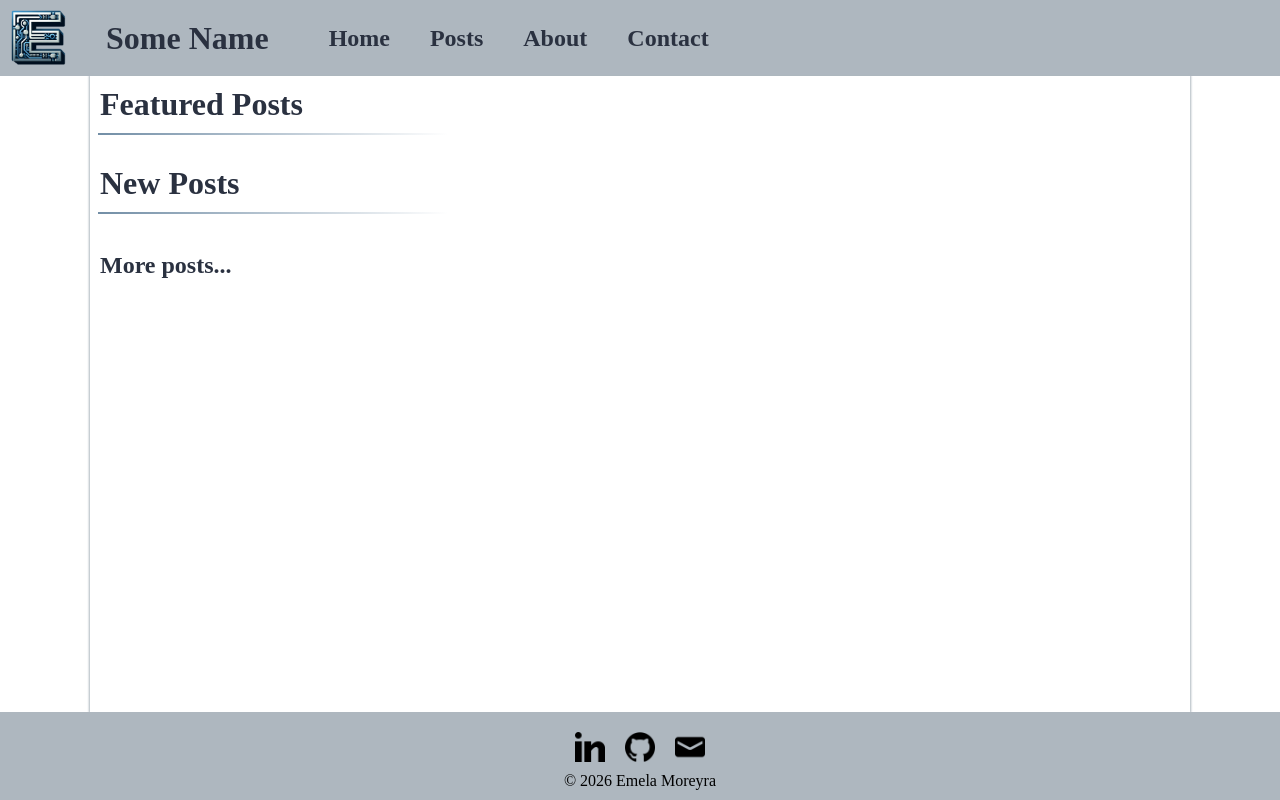
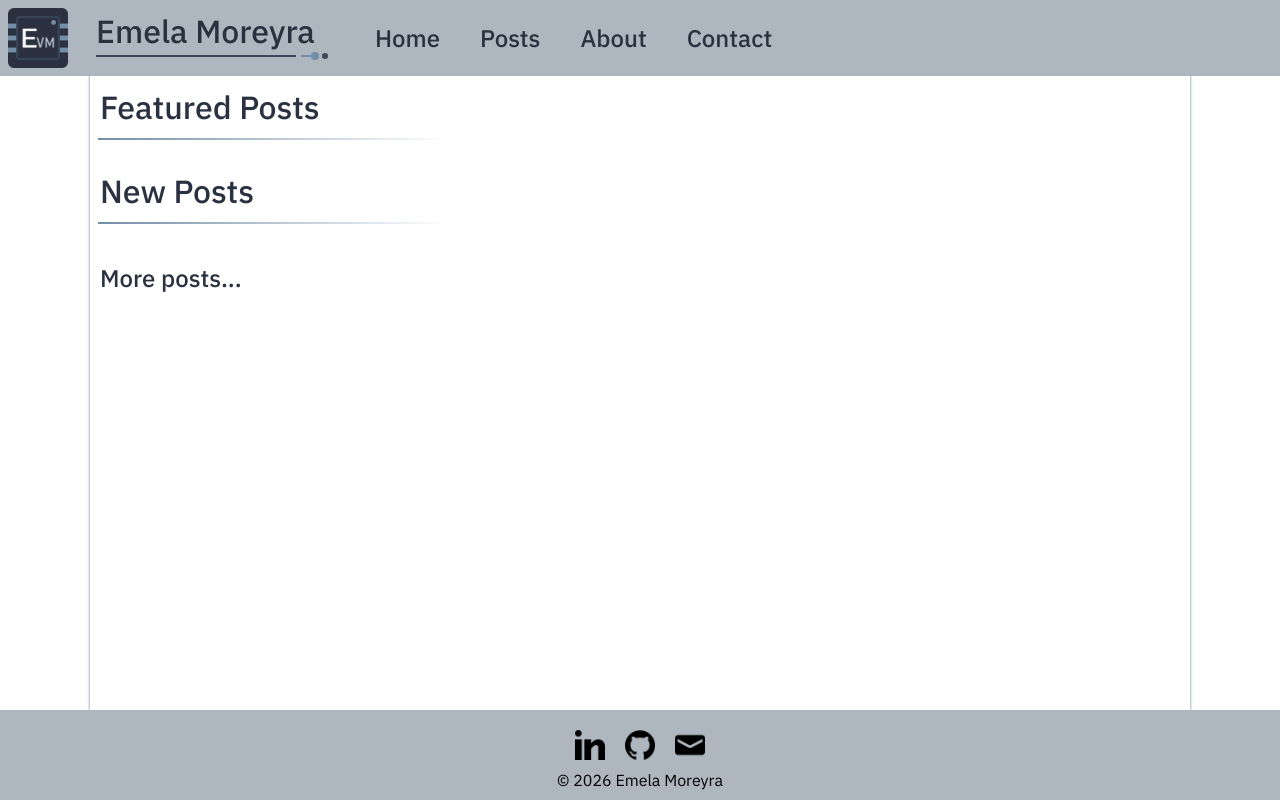
Before and after one commit to SuicideBunny8/Personal-Site, a Django app: page / in a window 1280 px wide. Run offline with Django 5.2, Linux system fonts and the light colour scheme; data that the repository does not hold is empty; some libraries are stand-ins or nearby versions.

Commit message:
updated logo and icons. added more styles. fixed some bugs

```diff
--- a/personalsite/blog/sitemaps.py
+++ b/personalsite/blog/sitemaps.py
@@ -10,4 +10,4 @@ class PostSitemap(Sitemap):
         return Post.objects.filter(Q(status=PostStatus.PUBLISHED) | Q(status=PostStatus.FEATURED))
 
     def lastmod(self, post):
-        return post.pub_date
+        return post.updated_at
--- a/personalsite/personalsite/settings.py
+++ b/personalsite/personalsite/settings.py
@@ -17,7 +17,7 @@ from .log_filters import ManageSQLFilter
 
 # Build paths inside the project like this: BASE_DIR / 'subdir'.
 BASE_DIR = Path(__file__).resolve().parent.parent
-DOMAIN_NAME = 'sudo.com' # TODO
+DOMAIN_NAME = 'emelavm.com'
 
 # Quick-start development settings - unsuitable for production
 # See https://docs.djangoproject.com/en/5.1/howto/deployment/checklist/
@@ -32,7 +32,7 @@ SECRET_KEY = os.environ['DJANGO_SECRET_KEY']
 # add to activate script `export DJANGO_DEBUG=True`
 DEBUG = os.environ.get('DJANGO_DEBUG', 'False') == 'True'
 
-ALLOWED_HOSTS = ['127.0.0.1', DOMAIN_NAME]
+ALLOWED_HOSTS = ['127.0.0.1', DOMAIN_NAME, '192.168.1.194']
 
 INTERNAL_IPS = ['127.0.0.1']
 
@@ -173,7 +173,7 @@ DATABASES = {
 ##### S3 Storage #####
 STORAGES = {
     "default": {
-        "BACKEND": 'storages.backends.s3boto3.S3Boto3Storage'
+        "BACKEND": 'personalsite.storage.GarageMediaStorage'
     },
     "staticfiles": {
         "BACKEND": 'django.contrib.staticfiles.storage.StaticFilesStorage'
--- a/personalsite/static/style.css
+++ b/personalsite/static/style.css
@@ -1,4 +1,6 @@
 /* https://www.w3schools.com/CSSref/index.php */
+
+@import url('https://fonts.googleapis.com/css2?family=IBM+Plex+Sans:wght@400;500&display=swap');
 
 :root {
     --c1: #2a3140; /* Headers */
@@ -17,11 +19,14 @@ body {
   padding: 0px;
   height: 100%;
   background-color: var(--c5);
+  font-family: 'IBM Plex Sans', sans-serif;
+  font-weight: 400;
 }
 
 h1, h2 {
     margin: 10px;
     color: var(--c1);
+    font-weight: 500;
 
     /* override purple highlight */
     & a:visited {
@@ -38,6 +43,7 @@ a {
 h3 {
     margin: 8px 0px 0px 0px;
     color: var(--c1);
+    font-weight: 500;
 }
 
 p {
@@ -91,7 +97,7 @@ p {
 
     & h1 {
         align-content: center;
-        padding-left: 20px;
+        padding-left: 10px;
         padding-right: 20px;
         margin-right: 20px;
         text-wrap: none;
@@ -124,7 +130,7 @@ p {
 
 .menu-icon {
     position: absolute;
-    top: 2rem;
+    top: 1.75rem;
     right: 2rem;
     display: none;
     flex-direction: column;
@@ -137,6 +143,10 @@ p {
         width: 100%;
         border-radius: 10px;
         background-color: var(--c1);
+    }
+
+    & .mid-bar {
+        width: 20px;
     }
 }
 
@@ -154,6 +164,42 @@ p {
     margin-bottom: 20px;
     background-image: linear-gradient(to right, var(--c3) , var(--c5));
 }
+
+.wordmark {
+    display: flex;
+    margin-top: -10px;
+
+    span:nth-child(1) {
+        width: 200px;
+        height: 2px;
+        background-color: var(--c2);
+        /*background-image: linear-gradient(to right, var(--c1) , var(--c3));*/
+        margin-left: 20px;
+    }
+
+    span:nth-child(2) {
+        width: 10px;
+        height: 2px;
+        background-color: var(--c3);
+        margin-left: 5px;
+    }
+
+    span:nth-child(3) {
+        width: 8px;
+        height: 8px;
+        background-color: var(--c3);
+        border-radius: 50%;
+    }
+
+    span:nth-child(4) {
+        width: 6px;
+        height: 6px;
+        background-color: var(--c2);
+        border-radius: 50%;
+        margin-left: 3px;
+    }
+}
+
 
 .box {
     display: flex;
@@ -226,7 +272,7 @@ p {
     align-items: center;
 }
 
-@media (max-width: 744px) {
+@media (max-width: 792px) {
     body { /* debug */
       /* background-color: lightblue; */
     }
--- a/personalsite/templates/base.html
+++ b/personalsite/templates/base.html
@@ -10,6 +10,7 @@
         <title>{% block title %}Tab Title{% endblock %}</title>
         {% load static %}
         <link rel="stylesheet" type="text/css" href="{% static 'style.css' %}" />
+        <link rel="shortcut icon" type="image/x-icon" href="{% static 'favicon.svg' %}">
         <script src="{% static 'script.js' %}" defer></script>
     </head>
 
@@ -17,9 +18,15 @@
         <div class="wrapper">
             <div class="nav-bar box">
                 <div class="box">
-                    <div class="box"><a href="{% url 'homepage' %}"><img src="{% static 'E_clean.png' %}" class="logo"></a></div>
-                    <div class="box">
-                        <a href="{% url 'homepage' %}"><h1>Some Name</h1></a>
+                    <div class="box"><a href="{% url 'homepage' %}"><img src="{% static 'E_Logo_1200.webp' %}" class="logo"></a></div>
+                    <div class="box col">
+                        <a href="{% url 'homepage' %}"><h1>Emela Moreyra</h1></a>
+                        <div class="wordmark box row">
+                            <span></span>
+                            <span></span>
+                            <span></span>
+                            <span></span>
+                        </div>
                     </div>
                 </div>
                 <div class="nav-menu box">
@@ -38,9 +45,9 @@
                 </div>
                 <div>
                     <a href="#" class="menu-icon">
-                        <span class="bar"></span>
-                        <span class="bar"></span>
-                        <span class="bar"></span>
+                        <span></span>
+                        <span class="mid-bar"></span>
+                        <span></span>
                     </a>
                 </div>
             </div>
@@ -56,7 +63,7 @@
                     <div class="box row">
                          <a href="https://www.linkedin.com/in/emoreyra/"><img title="LinkedIn" alt="LinkedIn Logo" src="{% static 'linkedin.png' %}" class="social"></a><!--Icon made by Pixel perfect from www.flaticon.com -->
                         <a href="https://github.com/SuicideBunny8"><img title="GitHub" alt="GitHub Logo" src="{% static 'github.png' %}" class="social"></a><!--Icon made by Pixel perfect from www.flaticon.com -->
-                        <a href="{% url 'contact_page' %}"><img title="Email" alt="Email Icon" src="{% static 'envelope.png' %}" class="social"></a><!--Icon made by Pixel perfect from www.flaticon.com -->
+                        <a href="mailto:me@emelavm.com"><img title="Email" alt="Email Icon" src="{% static 'envelope.png' %}" class="social"></a><!--Icon made by Pixel perfect from www.flaticon.com -->
                         {# <a href="#"><img title="Buy Me a Coffee" alt="Coffee Icon" src="{% static 'coffee.png' %}" class="social"></a>--><!--Icon made by Pixel perfect from www.flaticon.com --> #}
                     </div>
                     &copy; {% now "Y" %} Emela Moreyra
```
Also changed, not shown: personalsite/personalsite/storage.py (added, +9 -0 lines), README.md, personalsite/static/E_Logo_1200.webp (added), personalsite/static/favicon.svg (added).
